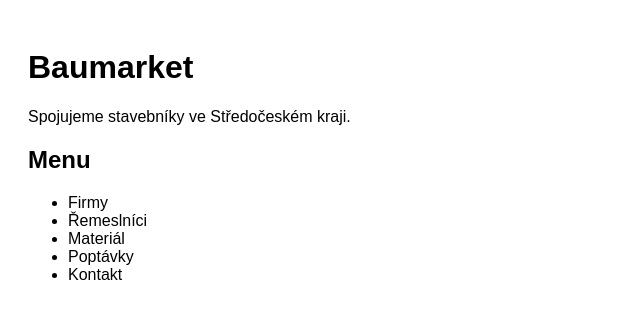
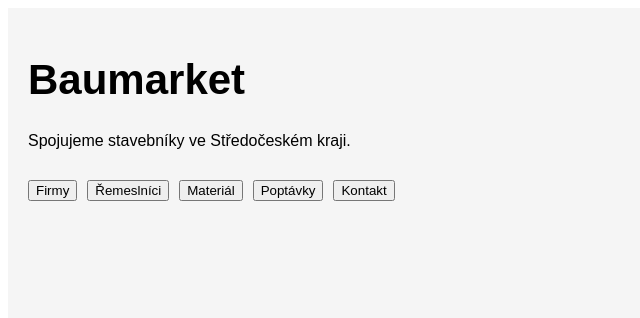
Before and after one commit to Hartmani/Baumarket, a Next.js app: page / in a window 1280 px wide. Shown: the top 318 px of the page, without its empty margins (0-640 px from the left). Built offline with nearby package versions, Linux system fonts and the light colour scheme.

Commit message:
Update page.tsx

```diff
--- a/app/page.tsx
+++ b/app/page.tsx
@@ -2,27 +2,53 @@ export default function Home() {
 
   return (
 
-    <main style={{ padding: "20px", fontFamily: "Arial" }}>
+    <main
 
-      <h1>Baumarket</h1>
+      style={{
+
+        padding: "20px",
+
+        fontFamily: "Arial",
+
+        background: "#f5f5f5",
+
+        minHeight: "100vh",
+
+      }}
+
+    >
+
+      <h1 style={{ fontSize: "42px" }}>Baumarket</h1>
 
       <p>Spojujeme stavebníky ve Středočeském kraji.</p>
 
-      <h2>Menu</h2>
+      <div
 
-      <ul>
+        style={{
 
-        <li>Firmy</li>
+          display: "flex",
 
-        <li>Řemeslníci</li>
+          gap: "10px",
 
-        <li>Materiál</li>
+          marginTop: "30px",
 
-        <li>Poptávky</li>
+          flexWrap: "wrap",
 
-        <li>Kontakt</li>
+        }}
 
-      </ul>
+      >
+
+        <button>Firmy</button>
+
+        <button>Řemeslníci</button>
+
+        <button>Materiál</button>
+
+        <button>Poptávky</button>
+
+        <button>Kontakt</button>
+
+      </div>
 
     </main>
 
```
